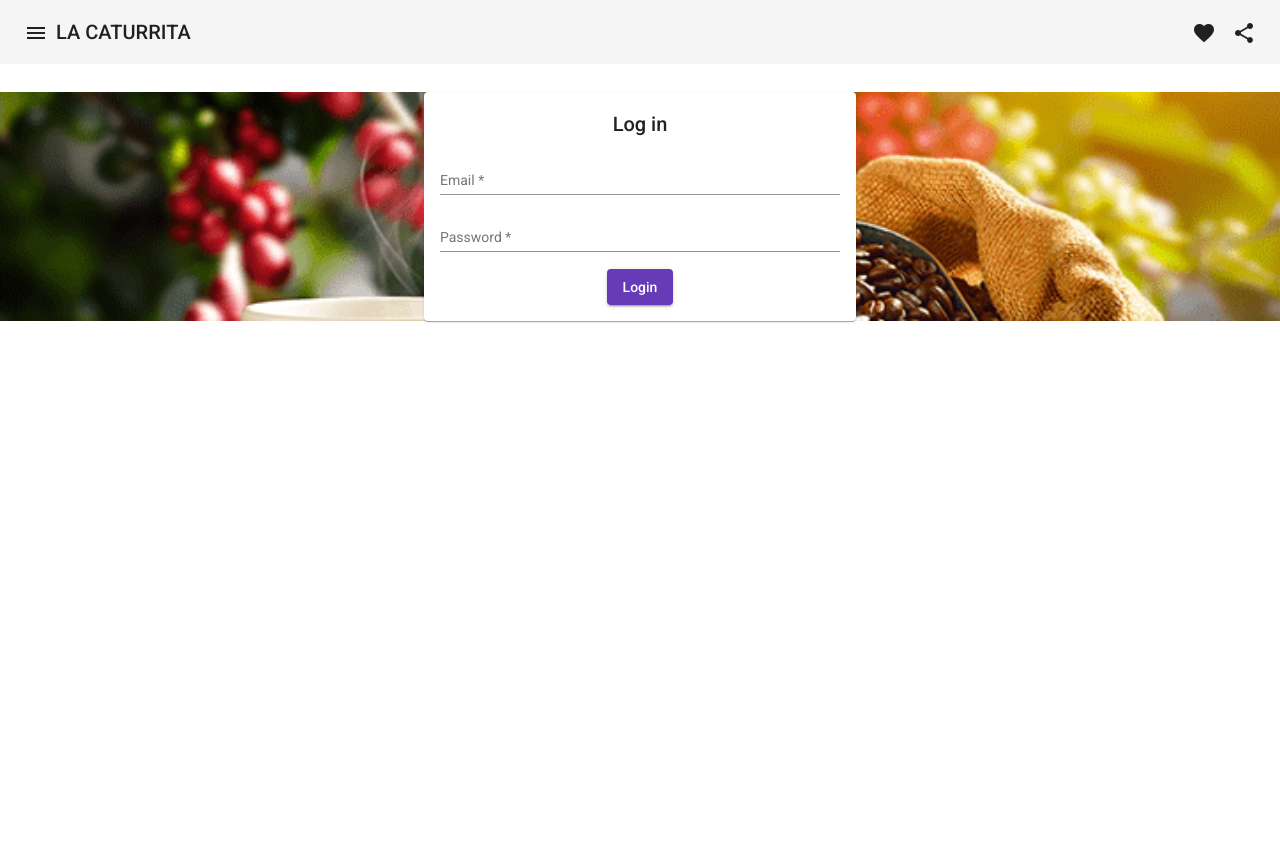
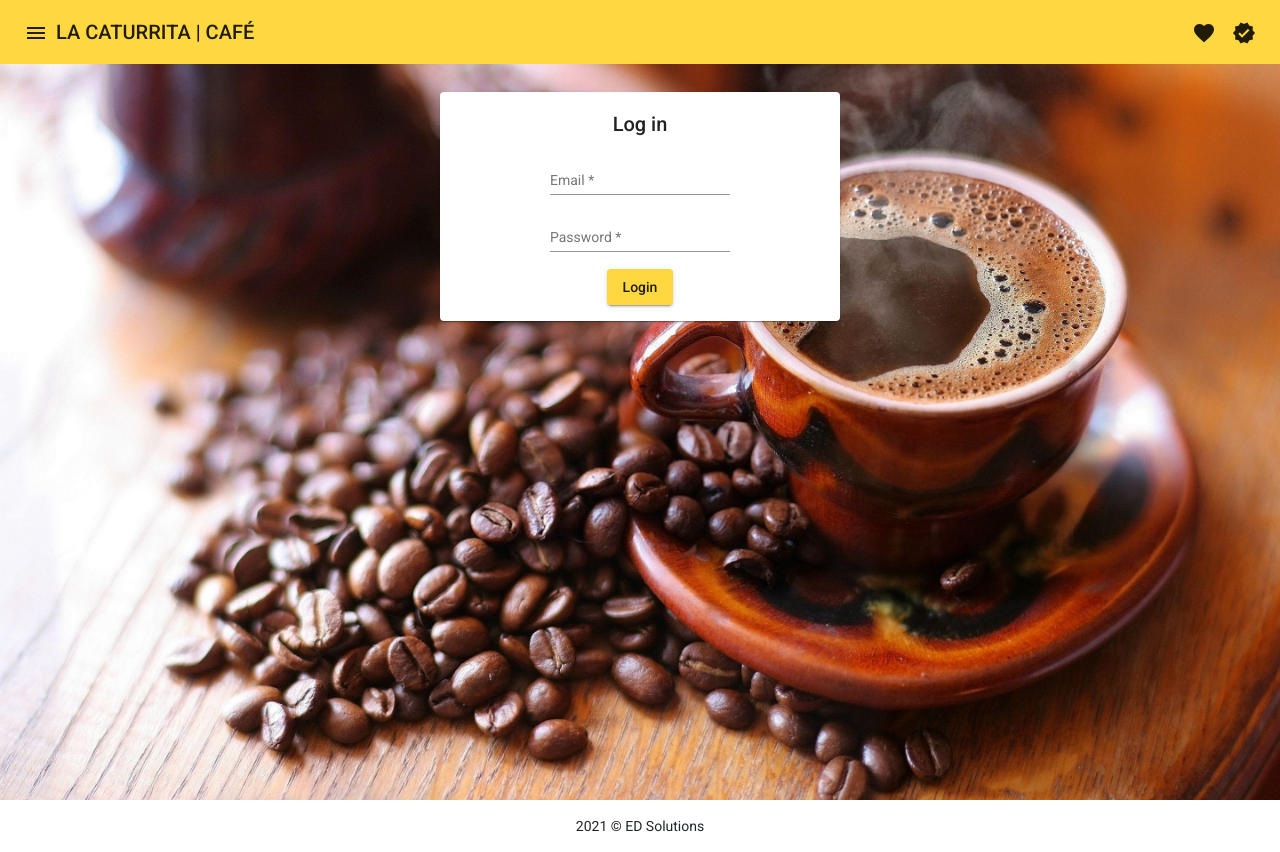
Before and after one commit to edpelaezc/PrograWeb, an Angular app in the folder coffee/: page /#/ in a window 1280 px wide. Before the commit the page ends 800 px from the top, so only its background shows below. Built offline with nearby package versions, Linux system fonts and the light colour scheme.

Commit message:
finished login with footer

```diff
--- a/coffee/src/app/app.component.html
+++ b/coffee/src/app/app.component.html
@@ -1,3 +1 @@
-<div>
-  <router-outlet></router-outlet>
-</div>
+<router-outlet></router-outlet>
--- a/coffee/src/app/components/login/login/login.component.css
+++ b/coffee/src/app/components/login/login/login.component.css
@@ -3,7 +3,7 @@
   }
 
 .bg {
-    background-image: url('../../../../assets/background.png');
+    background-image: url(/assets/wallpaper.jpg);
     height: 100%;
     background-position: center;
     background-repeat: no-repeat;
@@ -13,7 +13,11 @@
 mat-card {
     max-width: 400px;
     margin: 2em auto;
+    vertical-align: bottom;
     text-align: center;
+    justify-content: center;
+    align-items: center;
+    display: flex;
   }
 
   mat-form-field {
--- a/coffee/src/app/components/login/login/login.component.html
+++ b/coffee/src/app/components/login/login/login.component.html
@@ -1,21 +1,23 @@
-<mat-toolbar>
+<div class="bg">
+    <p>
+        <mat-toolbar color="accent">
             <button mat-icon-button class="example-icon" aria-label="Example icon-button with menu icon">
                 <mat-icon>menu</mat-icon>
             </button>
-    <span>LA CATURRITA</span>
+            <span>LA CATURRITA | CAFÉ</span>
             <span class="example-spacer"></span>
             <button mat-icon-button class="example-icon favorite-icon" aria-label="Example icon-button with heart icon">
                 <mat-icon>favorite</mat-icon>
             </button>
             <button mat-icon-button class="example-icon" aria-label="Example icon-button with share icon">
-        <mat-icon>share</mat-icon>
+                <mat-icon>verified</mat-icon>
             </button>
         </mat-toolbar>
-<div class="bg">
+    </p>
     <mat-card>
         <mat-card-content>
+            <h2>Log in</h2>
             <form [formGroup]="form" (ngSubmit)="onSubmit()">
-                <h2>Log in</h2>
                 <mat-error *ngIf="loginInvalid">
                     Incorrect username or password
                 </mat-error>
@@ -31,8 +33,17 @@
                         Please provide a valid password
                     </mat-error>
                 </mat-form-field>
-                <button mat-raised-button color="primary">Login</button>
+                <button mat-raised-button color="accent">Login</button>
             </form>
         </mat-card-content>
     </mat-card>
 </div>
+<!-- Footer -->
+<footer class="page-footer font-small">
+    <!-- Copyright -->
+    <div class="footer-copyright text-center py-3"> {{date}} © ED Solutions
+    </div>
+    <!-- Copyright -->
+
+  </footer>
+  <!-- Footer -->
--- a/coffee/src/app/components/login/login/login.component.ts
+++ b/coffee/src/app/components/login/login/login.component.ts
@@ -13,6 +13,7 @@ export class LoginComponent implements OnInit {
 
   form: FormGroup;
   public loginInvalid: boolean;
+  public date = new Date().getFullYear();
 
   constructor(
     private fb: FormBuilder,
@@ -36,6 +37,7 @@ export class LoginComponent implements OnInit {
     let password = this.form.get('password')?.value;
     if(this.loginService.signIn(username, password)) {
       alert('¡Bienvenido!');
+      this.loginInvalid = false;
     } else {
       this.loginInvalid = true;
     };
--- a/coffee/src/styles.css
+++ b/coffee/src/styles.css
@@ -1,4 +1,5 @@
 /* You can add global styles to this file, and also import other style files */
 @import "~@angular/material/prebuilt-themes/deeppurple-amber.css";
+@import '~bootstrap/dist/css/bootstrap.min.css';
 html, body { height: 100%; }
 body { margin: 0; font-family: Roboto, "Helvetica Neue", sans-serif; }
```
Also changed, not shown: coffee/src/assets/background.png (deleted), coffee/src/assets/wallpaper.jpg (added). Lines whose indentation alone changed are shown as unchanged.
